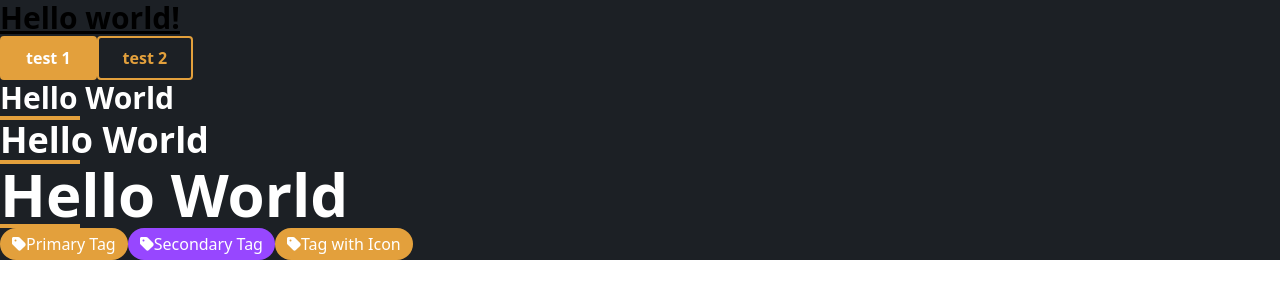
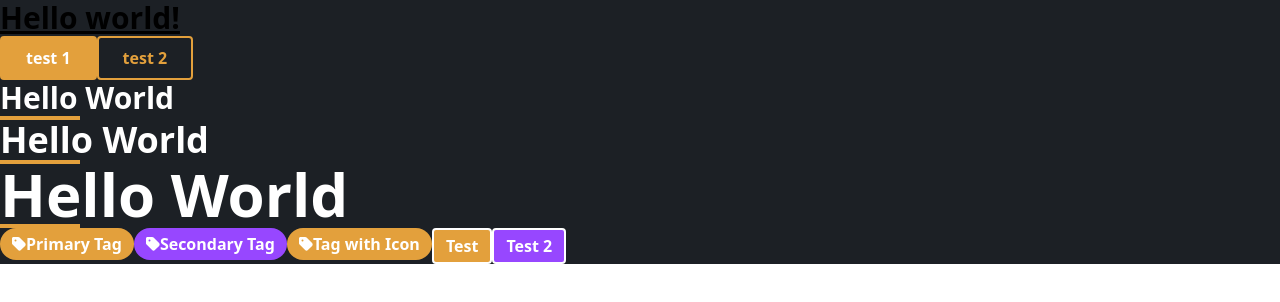
Before and after one commit to LarsAssen/portfolio-lars, a Next.js app: page / in a window 1280 px wide. Shown: the top 302 px of the page. Built offline with nearby package versions, Linux system fonts and the light colour scheme.

Commit message:
added the category component

```diff
--- a/components/atoms/Category.tsx
+++ b/components/atoms/Category.tsx
@@ -1,9 +1,23 @@
-import React from 'react'
+import { FontAwesomeIcon } from '@fortawesome/react-fontawesome'
+import React from 'react';
+import { faTag } from '@fortawesome/free-solid-svg-icons';
 
-const Category = () => {
+
+type CategoryProps = {
+  text: string;
+  variant?: 'primary' | 'secondary';
+};
+
+const Category: React.FC<CategoryProps> = ({ text, variant = 'primary' }) => {
+  const bgColor = variant === 'primary' ? 'bg-primary' : 'bg-secondary';
+
   return (
-    <div>Category</div>
-  )
-}
+    <div
+      className={`inline-flex font-bold items-center border-2 border-white px-3 py-1 rounded ${bgColor} text-white`}
+    >
+      <span>{text}</span>
+    </div>
+  );
+};
 
-export default Category
+export default Category;
--- a/components/atoms/Tag.tsx
+++ b/components/atoms/Tag.tsx
@@ -13,7 +13,7 @@ const Tag: React.FC<TagProps> = ({ text, variant = 'primary' }) => {
 
   return (
     <div
-      className={`inline-flex items-center px-3 py-1 rounded-full ${bgColor} text-white`}
+      className={`inline-flex font-bold items-center px-3 py-1 rounded-full ${bgColor} text-white`}
     >
       <FontAwesomeIcon icon={faTag} />
       <span>{text}</span>
--- a/pages/index.tsx
+++ b/pages/index.tsx
@@ -4,6 +4,7 @@ import Button from '@/components/atoms/Button'
 import { ComponentType } from "@/Enums/componentType"
 import Title from '@/components/atoms/Title'
 import Tag from '@/components/atoms/Tag'
+import Category from '@/components/atoms/Category'
 
 const inter = Inter({ subsets: ['latin'] })
 
@@ -28,6 +29,8 @@ export default function Home() {
       <Tag text="Primary Tag" />
       <Tag text="Secondary Tag" variant="secondary" />
       <Tag text="Tag with Icon" />
+      <Category text='Test' />
+      <Category text='Test 2' variant='secondary'/>
       </main>
     </>
   )
```
